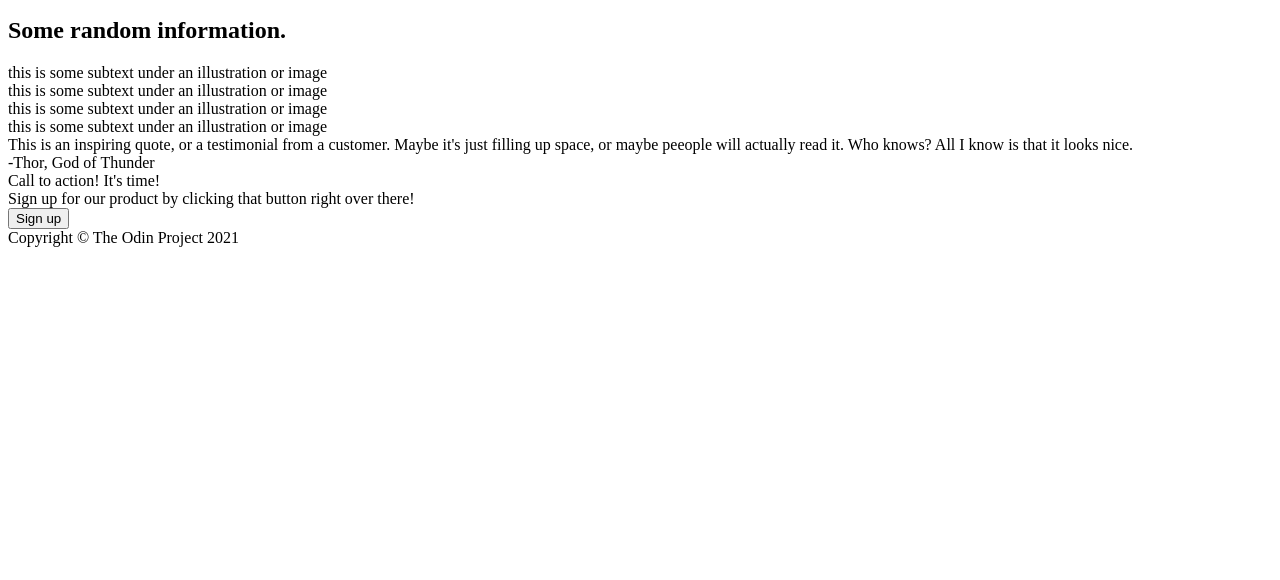
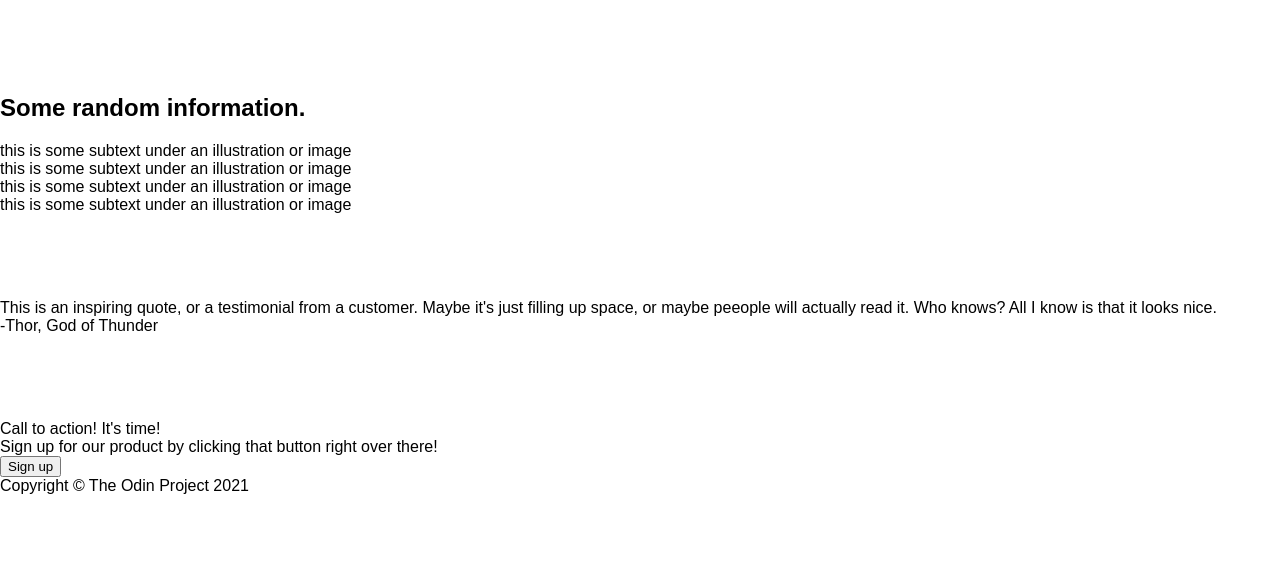
Before and after one commit to rhystirado/landing-page, a plain HTML site: page index.html in a window 1280 px wide. Shown: the part 220-800 px from the top of the page. Drawn offline with Linux system fonts and the light colour scheme.

Commit message:
Add flexbox styling to layout sections

```diff
--- a/index.html
+++ b/index.html
@@ -72,18 +72,24 @@
         </div>
       </div>
 
-      <div class="signup-section">
-        <div class="signup-banner">
-          <div class="signup-left">
-            <div class="signup-title">Call to action! It's time!</div>
-            <div class="signup-description">Sign up for our product by clicking that button right over there!</div>
+      <div class="footer">
+        <div class="signup-section">
+          <div class="signup-banner">
+            <div class="signup-left">
+              <div class="signup-title">
+                Call to action! It's time!
+              </div>
+              <div class="signup-description">
+                Sign up for our product by clicking that button right over there!
+              </div>
+            </div>
+            <button class="signup-button">Sign up</button>
           </div>
-          <button class="signup-button">Sign up</button>
         </div>
-      </div>
 
-      <div class="footer">
-        <div class="copyright-text">Copyright © The Odin Project 2021</div>
+        <div class="copyright-banner">
+          Copyright © The Odin Project 2021
+        </div>
       </div>
     </div>
 
--- a/style.css
+++ b/style.css
@@ -0,0 +1,17 @@
+body {
+  font-family: Arial, Helvetica, sans-serif;
+  margin: 0;
+}
+
+.container {
+  min-height: 100vh;
+  display: flex;
+  flex-direction: column;
+}
+
+.title-section,
+.content-section,
+.quote-section,
+.footer {
+  flex: 1;
+}
```
